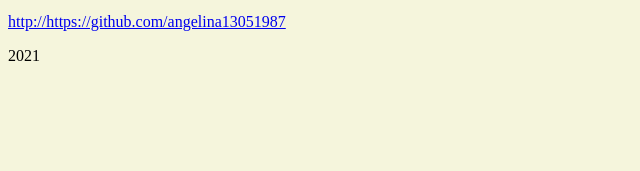
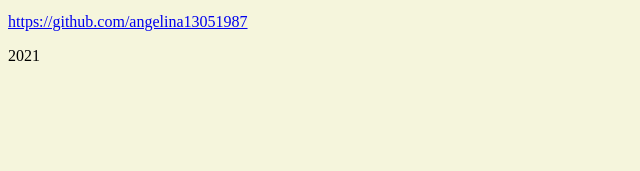
Before and after one commit to angelina13051987/rsschool-cv, a plain HTML site: page index.html in a window 1280 px wide. Shown: the part 1562-1733 px from the top of the page, 0-640 px from the left. Drawn offline with Linux system fonts and the light colour scheme.

Commit message:
fix: link in html file

```diff
--- a/index.html
+++ b/index.html
@@ -112,7 +112,7 @@
 
     <footer>
         <p>
-            <a href="http://https://github.com/angelina13051987">http://https://github.com/angelina13051987</a>
+            <a href="https://github.com/angelina13051987">https://github.com/angelina13051987</a>
         </p>
         <img src="pictures/rs_school_js.svg" alt="rsslogo">
         <a href="http://https://rs.school/js/"></a>
```
